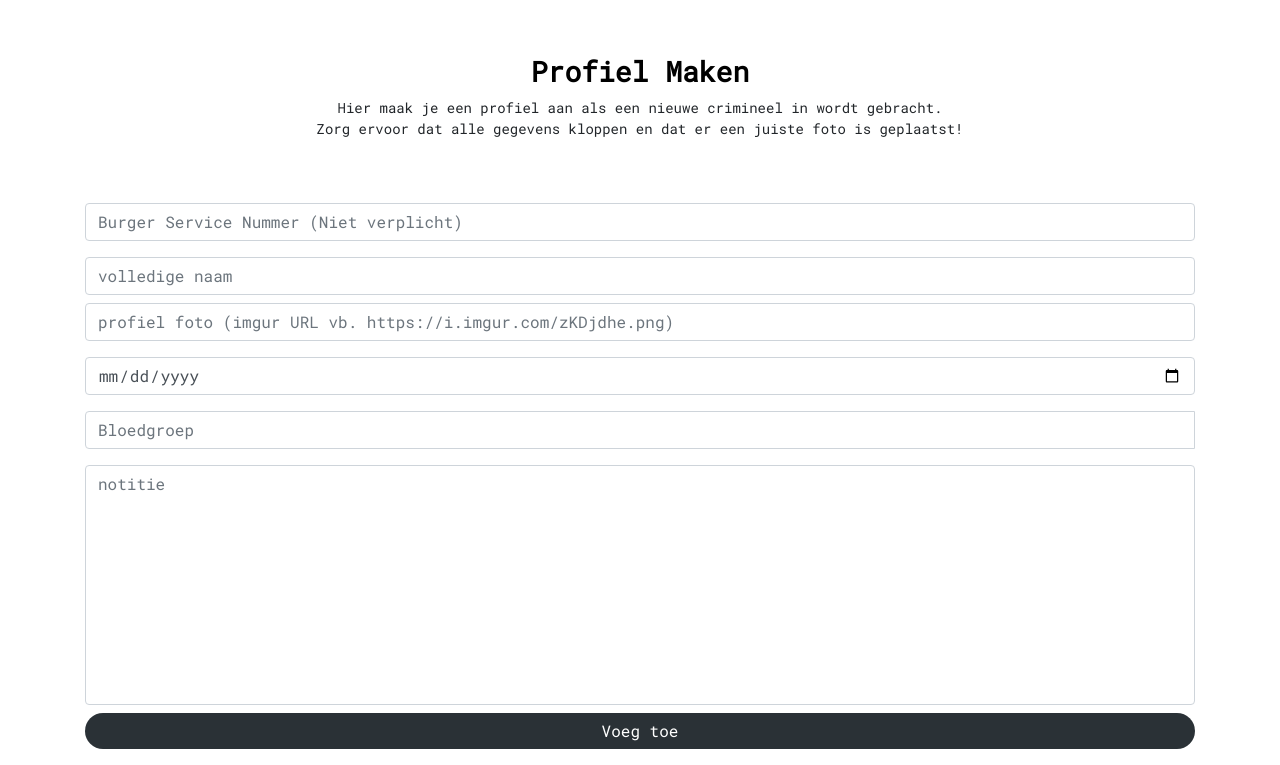
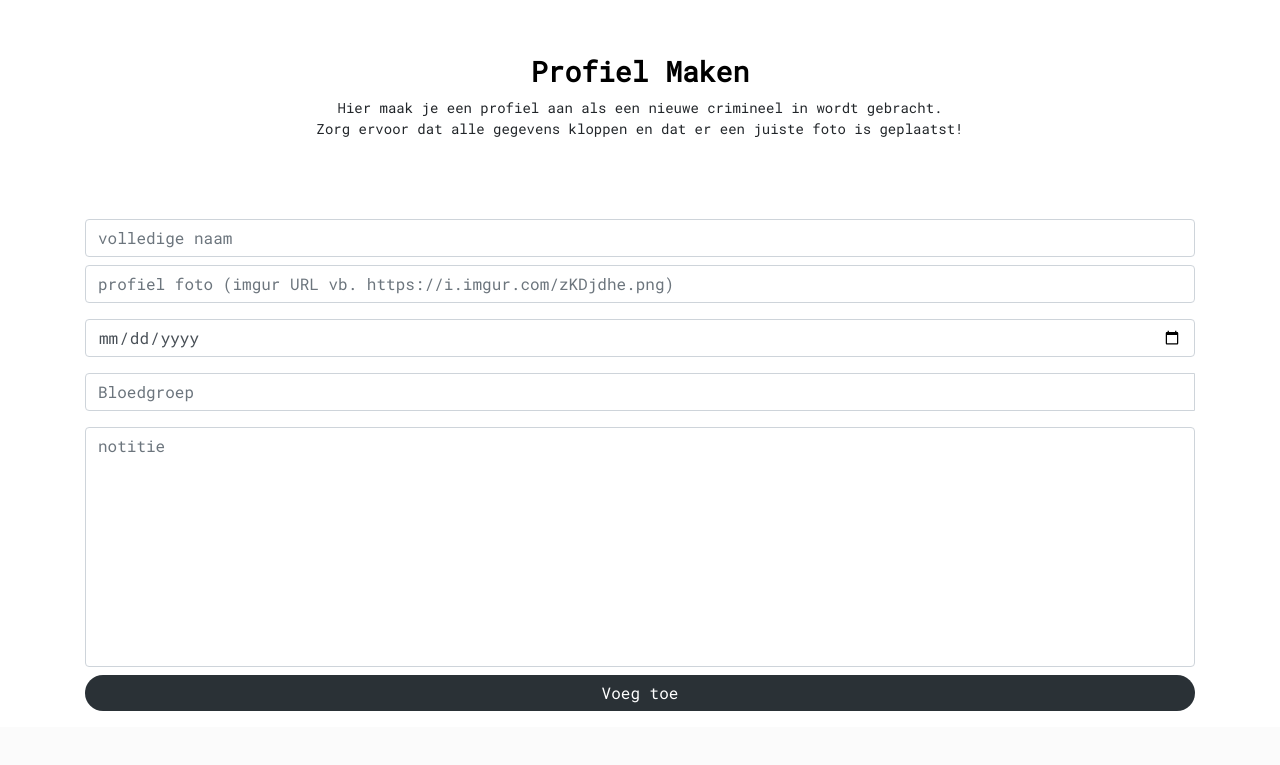
Before and after one commit to SilvesterNL/Person-database-medic, a PHP site: page /createprofile in a window 1280 px wide. Shown: the part 73-838 px from the top of the page. After the commit the page ends 784 px from the top, so only its background shows below. Run offline with PHP 8.4, Linux system fonts and the light colour scheme; a user stored in the database is signed in.

Commit message:
Nu werkt het allemaal serieus

```diff
--- a/assets/css/main.css
+++ b/assets/css/main.css
@@ -214,12 +214,28 @@ textarea {
 
 .panel-item .panel-title {
     color: #ffffff!important;
-    font-size: 20px;
 }
 
 .panel-title {
-    margin-top: 60px;
+
     float: left;
+
+}
+
+.panel-titlepro {
+    float: left;
+    margin-top: 50px;
+    color: white;
+}
+
+.panel-titlelinks {
+    color: #ffffff!important;
+    font-size: 20px;
+    float: left;
+}
+
+.panel-authorlinks {
+    float: right;
 }
 
 .panel-item .panel-person {
--- a/createprofile.php
+++ b/createprofile.php
@@ -7,9 +7,9 @@
     if ($_SERVER['REQUEST_METHOD'] == "POST") {
         if ($_POST['type'] == "create") {
             $note = nl2br($_POST["note"]);
-            $insert = $con->query("INSERT INTO profiles (citizenid,fullname,avatar,fingerprint,dnacode,note,lastsearch) VALUES('".$con->real_escape_string($_POST['fingerprint'])."','".$con->real_escape_string($_POST['fullname'])."','".$con->real_escape_string($_POST['avatar'])."','".$con->real_escape_string($_POST['fingerprint'])."','".$con->real_escape_string($_POST['dnacode'])."','".$con->real_escape_string($note)."',".time().")");
+            $insert = $con->query("INSERT INTO profiles (fullname,avatar,fingerprint,dnacode,note,lastsearch) VALUES('".$con->real_escape_string($_POST['fullname'])."','".$con->real_escape_string($_POST['avatar'])."','".$con->real_escape_string($_POST['fingerprint'])."','".$con->real_escape_string($_POST['dnacode'])."','".$con->real_escape_string($note)."',".time().")");
             if ($insert) {
-                $last_id = explode(" ", $_SESSION["fullname"]);
+                $last_id = $con->insert_id;
                 $_SESSION["personid"] = $last_id;
                 $respone = true;
                 header('Location: profiles');
@@ -42,12 +42,12 @@
         <meta name="viewport" content="width=device-width, initial-scale=1, shrink-to-fit=no">
         <meta name="description" content="">
         <meta name="author" content="">
-        <link rel="shortcut icon" href="https://cdn.silvesterhensen.nl/icon.ico" type="image/x-icon" />
+        <link rel="shortcut icon" href="https://www.politie.nl/politie2018/assets/images/icons/favicon.ico" type="image/x-icon" />
         <link rel="icon" type="image/png" sizes="16x16" href="https://www.politie.nl/politie2018/assets/images/icons/favicon-16.png">
         <link rel="icon" type="image/png" sizes="32x32" href="https://www.politie.nl/politie2018/assets/images/icons/favicon-32.png">
         <link rel="icon" type="image/png" sizes="64x64" href="https://www.politie.nl/politie2018/assets/images/icons/favicon-64.png">
 
-        <title>Ambulance Databank</title>
+        <title>Politie Databank</title>
 
         <link rel="canonical" href="https://getbootstrap.com/docs/4.0/examples/starter-template/">
 
@@ -124,7 +124,7 @@
                     <input type="hidden" name="type" value="realedit">
                     <input type="hidden" name="profileid" value="<?php echo $selectedprofile["id"]; ?>">
                     <div class="input-group mb-3">
-                        <input type="text" name="citizenid" class="form-control login-user" value="<?php echo $selectedprofile["citizenid"]; ?>" placeholder="Burger Service Nummer (Niet verplicht)">
+                        <input type="text" name="citizenid" class="form-control login-user" value="<?php echo $selectedprofile["citizenid"]; ?>" placeholder="bsn" required>
                     </div>
                     <div class="input-group mb-2">
                         <input type="text" name="fullname" class="form-control login-pass" value="<?php echo $selectedprofile["fullname"]; ?>" placeholder="volledige naam" required>
@@ -133,10 +133,10 @@
                         <input type="text" name="avatar" class="form-control login-user" value="<?php echo $selectedprofile["avatar"]; ?>" placeholder="profiel foto (imgur URL vb. https://i.imgur.com/zKDjdhe.png)" required>
                     </div>
                     <div class="input-group mb-3">
-                        <input type="text" name="fingerprint" class="form-control login-user" value="<?php echo $selectedprofile["fingerprint"]; ?>" placeholder="vinger patroon">
+                        <input type="text" name="fingerprint" class="form-control login-user" value="<?php echo $selectedprofile["fingerprint"]; ?>" placeholder=" Geboortedatum">
                     </div>
                     <div class="input-group mb-3">
-                        <input type="text" name="dnacode" class="form-control login-user" value="<?php echo $selectedprofile["dnacode"]; ?>" placeholder="dna code">
+                        <input type="text" name="dnacode" class="form-control login-user" value="<?php echo $selectedprofile["dnacode"]; ?>" placeholder="Bloedgroep">
                     </div>
                     <?php $notes = str_replace( "<br />", '', $selectedprofile["note"]); ?>
                     <div class="input-group mb-2">
@@ -150,16 +150,16 @@
                 <form method="post">
                     <input type="hidden" name="type" value="create">
                     <div class="input-group mb-3">
-                        <input type="text" name="citizenid" class="form-control login-user" value="" placeholder="Burger Service Nummer (Niet verplicht)">
+                        <!-- <input type="text" name="citizenid" class="form-control login-user" value="" placeholder="bsn" required> -->
                     </div>
                     <div class="input-group mb-2">
                         <input type="text" name="fullname" class="form-control login-pass" value="" placeholder="volledige naam" required>
                     </div>
                     <div class="input-group mb-3">
-                        <input type="url" name="avatar" class="form-control login-user" value="" placeholder="profiel foto (imgur URL vb. https://i.imgur.com/zKDjdhe.png)">
+                        <input type="text" name="avatar" class="form-control login-user" value="" placeholder="profiel foto (imgur URL vb. https://i.imgur.com/zKDjdhe.png)">
                     </div>
                     <div class="input-group mb-3">
-                        <input type="date" name="fingerprint" class="form-control login-user" value="" placeholder="">
+                        <input type="date" name="fingerprint" class="form-control login-user" value="" placeholder="Geboortedatum">
                     </div>
                     <div class="input-group mb-3">
                     <input placeholder="Bloedgroep" value="" class="form-control login-user" list="dnacode" name="dnacode" required>
--- a/dashboard.php
+++ b/dashboard.php
@@ -179,8 +179,7 @@
                                 <input type="hidden" name="type" value="show">
                                 <input type="hidden" name="reportid" value="<?php echo $report['id']; ?>">
                                 <button type="submit" class="btn btn-panel panel-item" style="text-align:left!important;">
-                                    <h5 class="panel-title">#<?php echo $report['id']; ?> <?php echo $report['title']; ?></h5>
-                                    <p class="panel-author">door: <?php echo $report['author']; ?></p>
+                                    <p class="panel-title">#<?php echo $report['title']; ?></p>
                                 </button>
                             </form>
                         <?php }?>
```
Also changed, not shown: profiles.php (+7 -7 lines).
